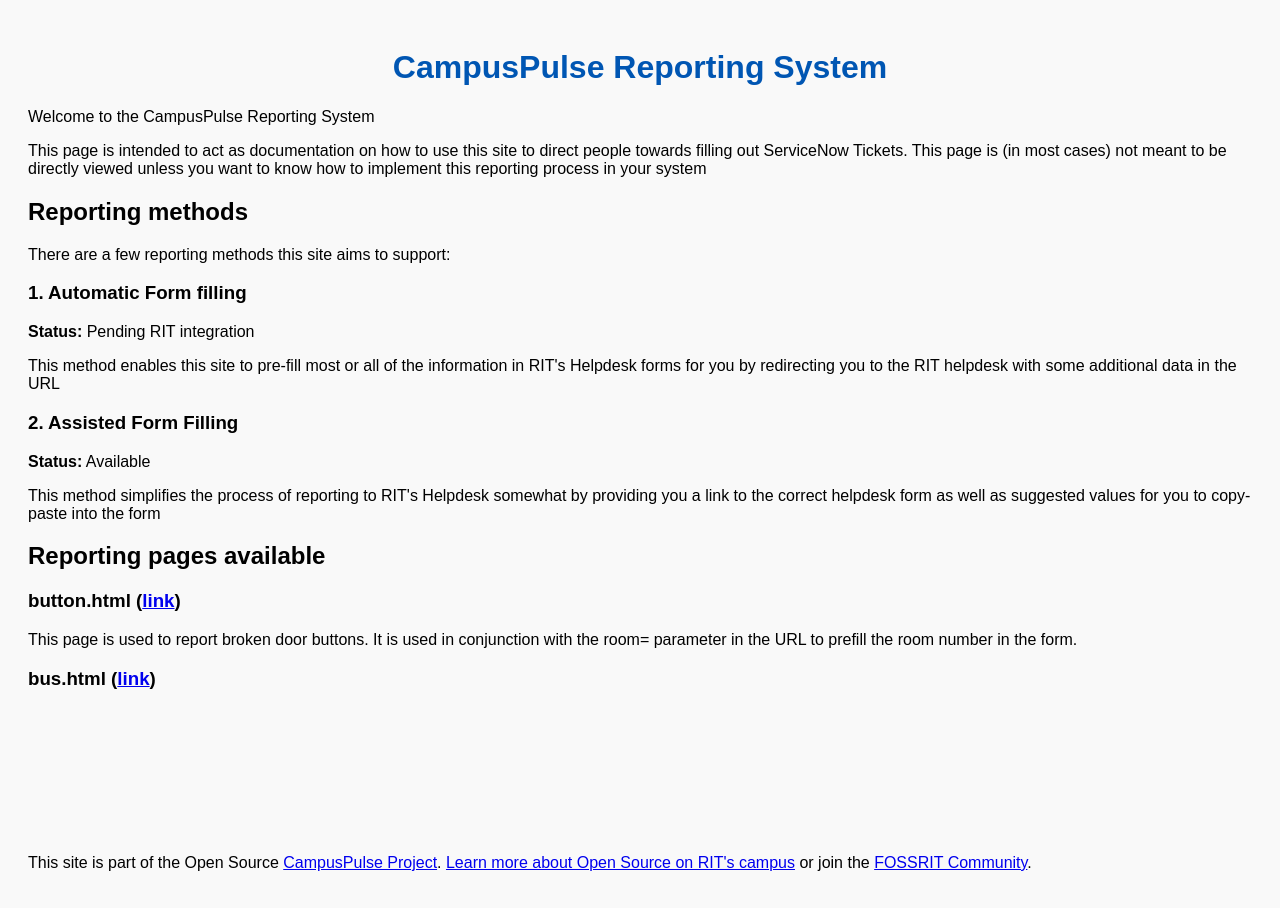
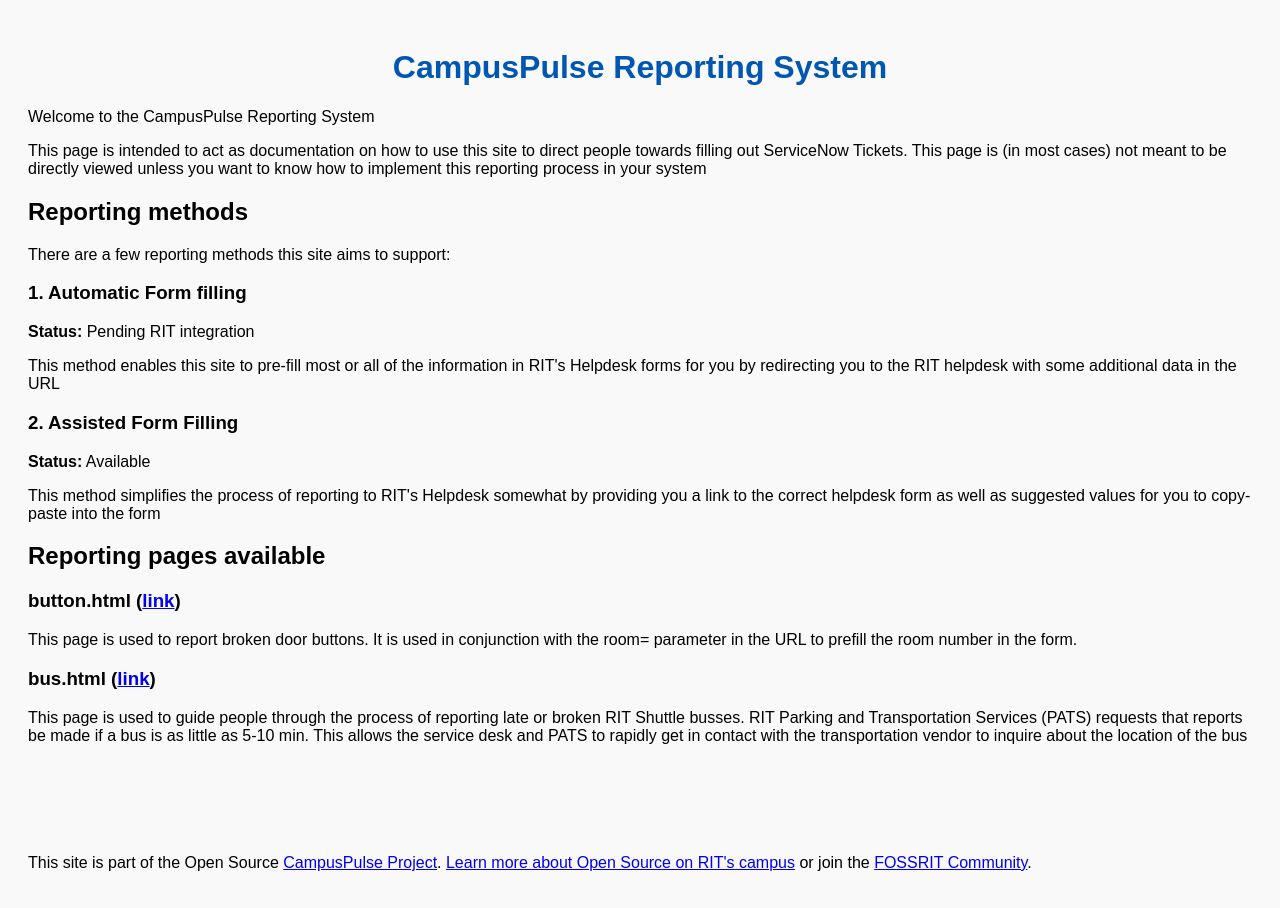
Before and after one commit to CampusPulse/suggest, a Jekyll site: the page built from index.html, in a window 1280 px wide. Built offline with Jekyll 4.4.1, drawn with Linux system fonts in a browser that asks for light colours.

Commit message:
add bus description to docs

```diff
--- a/index.html
+++ b/index.html
@@ -36,3 +36,6 @@
 
 
 <h3>bus.html (<a href="{{ " /bus.html" | relative_url }}">link</a>)</h3>
+
+
+<p>This page is used to guide people through the process of reporting late or broken RIT Shuttle busses. RIT Parking and Transportation Services (PATS) requests that reports be made if a bus is as little as 5-10 min. This allows the service desk and PATS to rapidly get in contact with the transportation vendor to inquire about the location of the bus</p>
```
